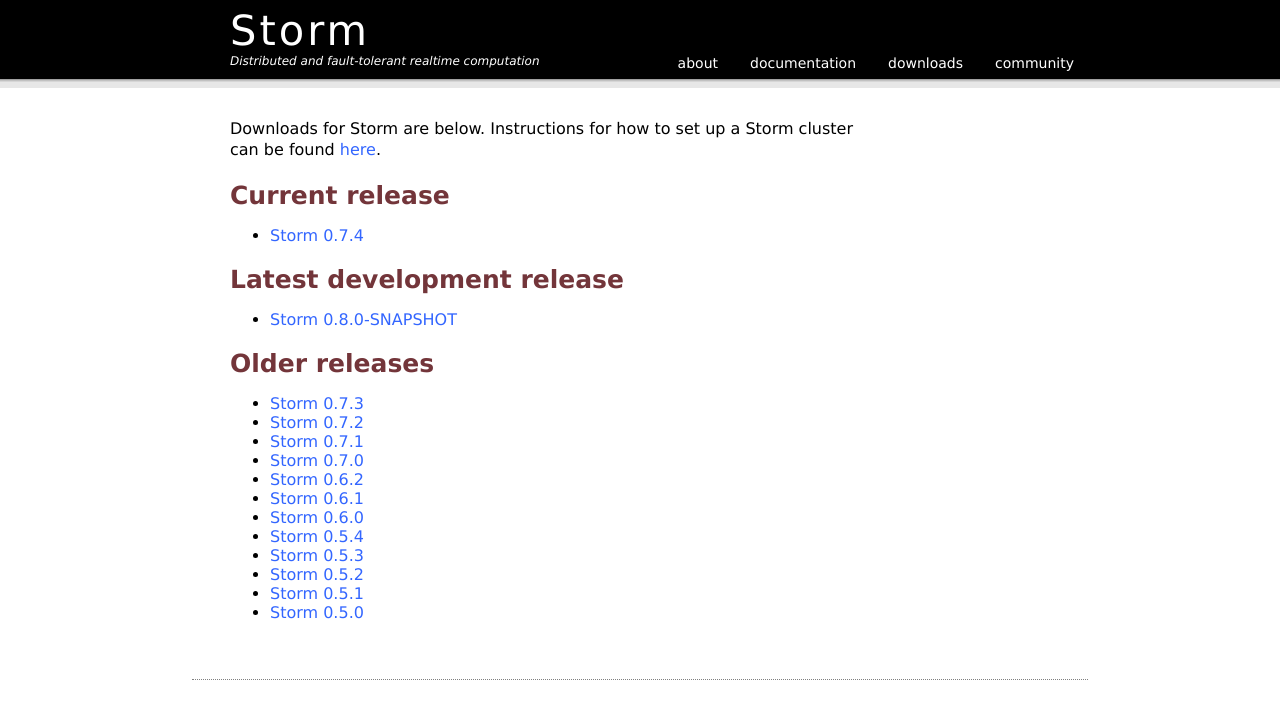
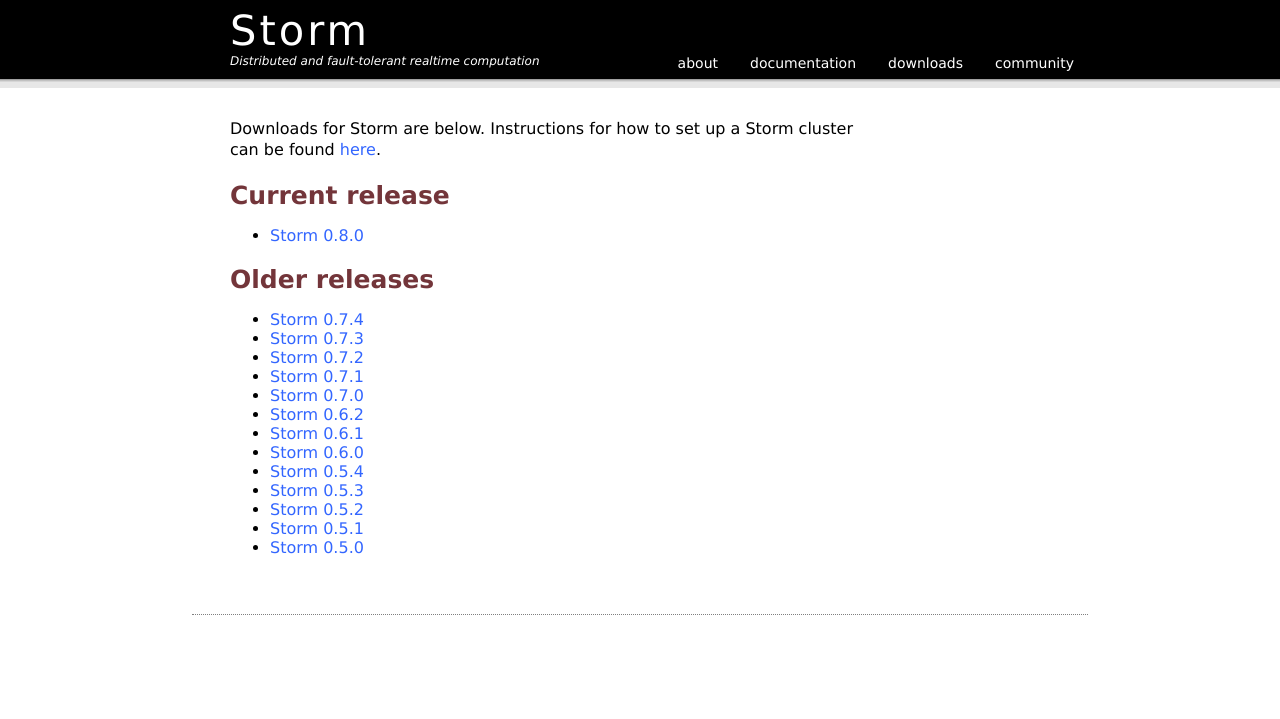
Before and after one commit to nathanmarz/storm-website, a Jekyll site: the page built from downloads.html, in a window 1280 px wide. Shown: the top 719 px of the page. Built offline with Jekyll 4.4.1, drawn with Linux system fonts in a browser that asks for light colours; Markdown is read by kramdown in place of the engine named in the settings; part of the change alters nothing that is shown.

Commit message:
update downloads for storm 0.8.0

```diff
--- a/downloads.html
+++ b/downloads.html
@@ -2,6 +2,7 @@
 layout: default
 title: Storm documentation
 older:
+  - 0.7.4
   - 0.7.3
   - 0.7.2
   - 0.7.1
@@ -21,12 +22,12 @@ older:
   </p>
   <h2>Current release</h2>
   <ul>
-  <li><a href="https://github.com/downloads/nathanmarz/storm/storm-0.7.4.zip">Storm 0.7.4</a></li>
+  <li><a href="https://github.com/downloads/nathanmarz/storm/storm-0.8.0.zip">Storm 0.8.0</a></li>
   </ul>
-  <h2>Latest development release</h2>
+  <!-- <h2>Latest development release</h2>
   <ul>
   <li><a href="https://github.com/downloads/nathanmarz/storm/storm-0.8.0-SNAPSHOT.zip">Storm 0.8.0-SNAPSHOT</a></li>
-  </ul>
+  </ul> -->
   <h2>Older releases</h2>
   <ul>
   {% for r in page.older %}
```
